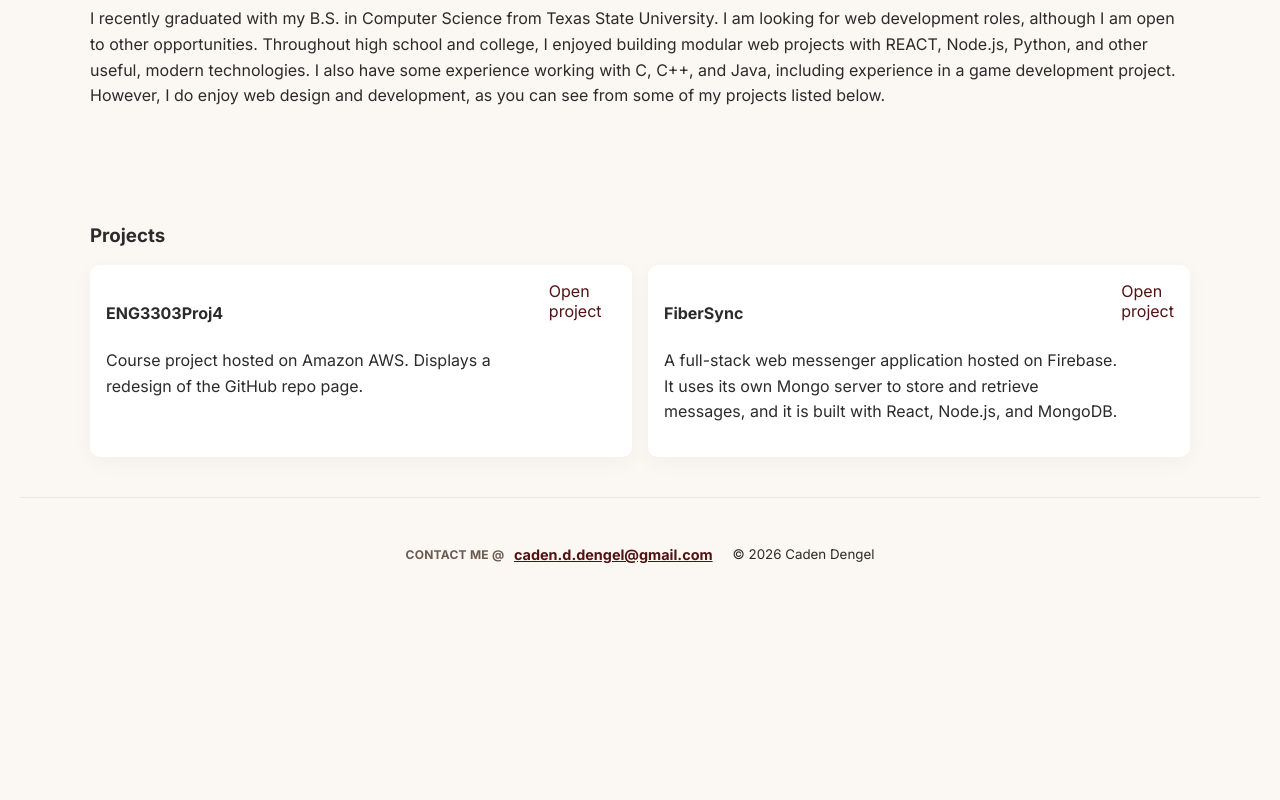
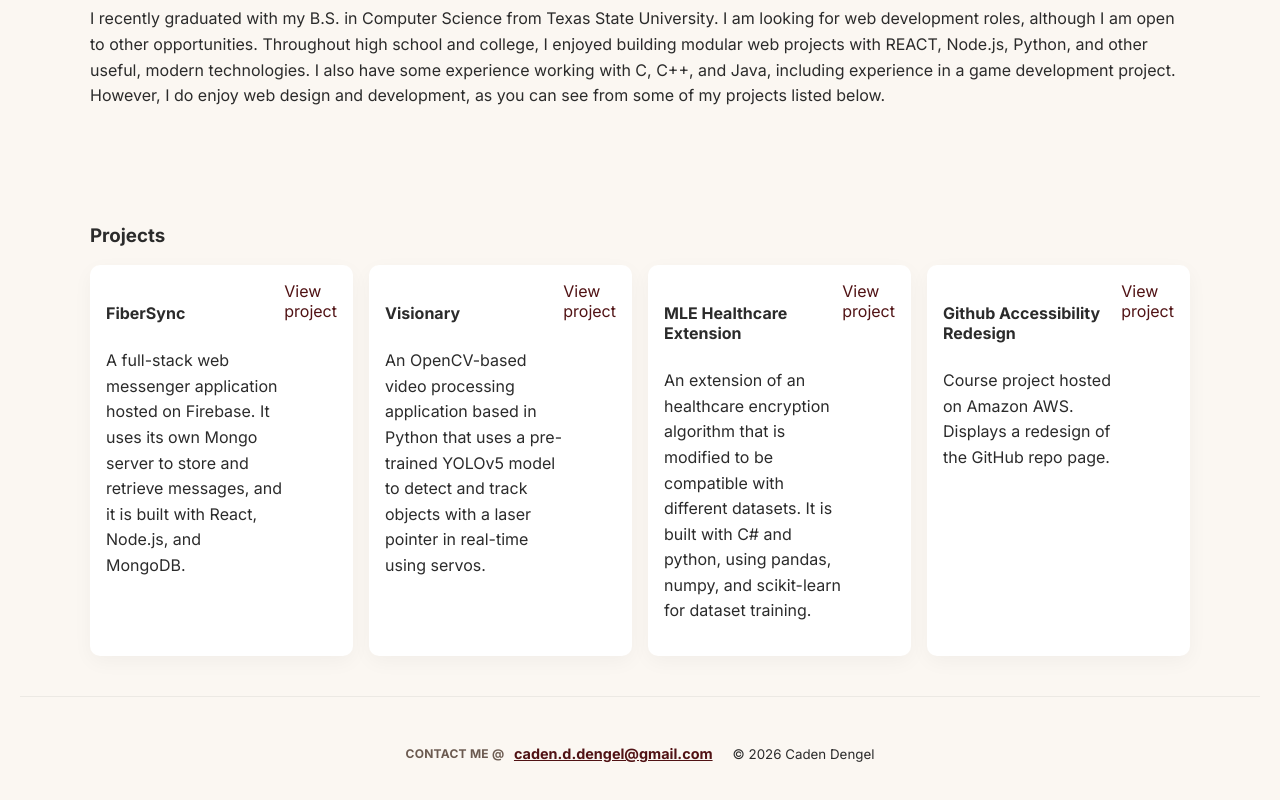
Before and after one commit to cadendengel/cadendengel, a React (Vite) app in the folder client/: page / in a window 1280 px wide. Shown: the part 713-1513 px from the top of the page. Before the commit the page ends 1324 px from the top, so only its background shows below. Built offline with nearby package versions, Linux system fonts and the light colour scheme.

Commit message:
Added additional projects

```diff
--- a/client/src/App.jsx
+++ b/client/src/App.jsx
@@ -3,16 +3,28 @@ import { useEffect, useState } from 'react'
 function App() {
   const [projects] = useState([
     {
-      id: 'eng3303proj4',
-      title: 'ENG3303Proj4',
-      description: 'Course project hosted on Amazon AWS. Displays a redesign of the GitHub repo page.',
-      link: 'https://eng3303proj4.s3.us-east-2.amazonaws.com/src/index.html'
-    },
-    {
       id: 'fibersync',
       title: 'FiberSync',
       description: 'A full-stack web messenger application hosted on Firebase. It uses its own Mongo server to store and retrieve messages, and it is built with React, Node.js, and MongoDB.',
       link: 'https://fibersync-fd2e2.web.app/'
+    },
+    {
+      id: 'visionary',
+      title: 'Visionary',
+      description: 'An OpenCV-based video processing application based in Python that uses a pre-trained YOLOv5 model to detect and track objects with a laser pointer in real-time using servos.',
+      link: 'https://github.com/CSC121-TXST/CS4398-Grp3-Visionary'
+    },
+    {
+      id: 'mle-healthcare-extension',
+      title: 'MLE Healthcare Extension',
+      description: 'An extension of an healthcare encryption algorithm that is modified to be compatible with different datasets. It is built with C# and python, using pandas, numpy, and scikit-learn for dataset training.',
+      link: 'https://github.com/A-J21/Healthcare-Security-Analysis-MLE-Extension'
+    },
+    {
+      id: 'eng3303proj4',
+      title: 'Github Accessibility Redesign',
+      description: 'Course project hosted on Amazon AWS. Displays a redesign of the GitHub repo page.',
+      link: 'https://eng3303proj4.s3.us-east-2.amazonaws.com/src/index.html'
     }
   ]);
 
@@ -95,7 +107,7 @@ function App() {
                   <p>{p.description}</p>
                 </div>
                 <div className="project-actions">
-                  <a href={p.link} target="_blank" rel="noreferrer">Open project</a>
+                  <a href={p.link} target="_blank" rel="noreferrer">View project</a>
                 </div>
               </article>
             ))}
```
